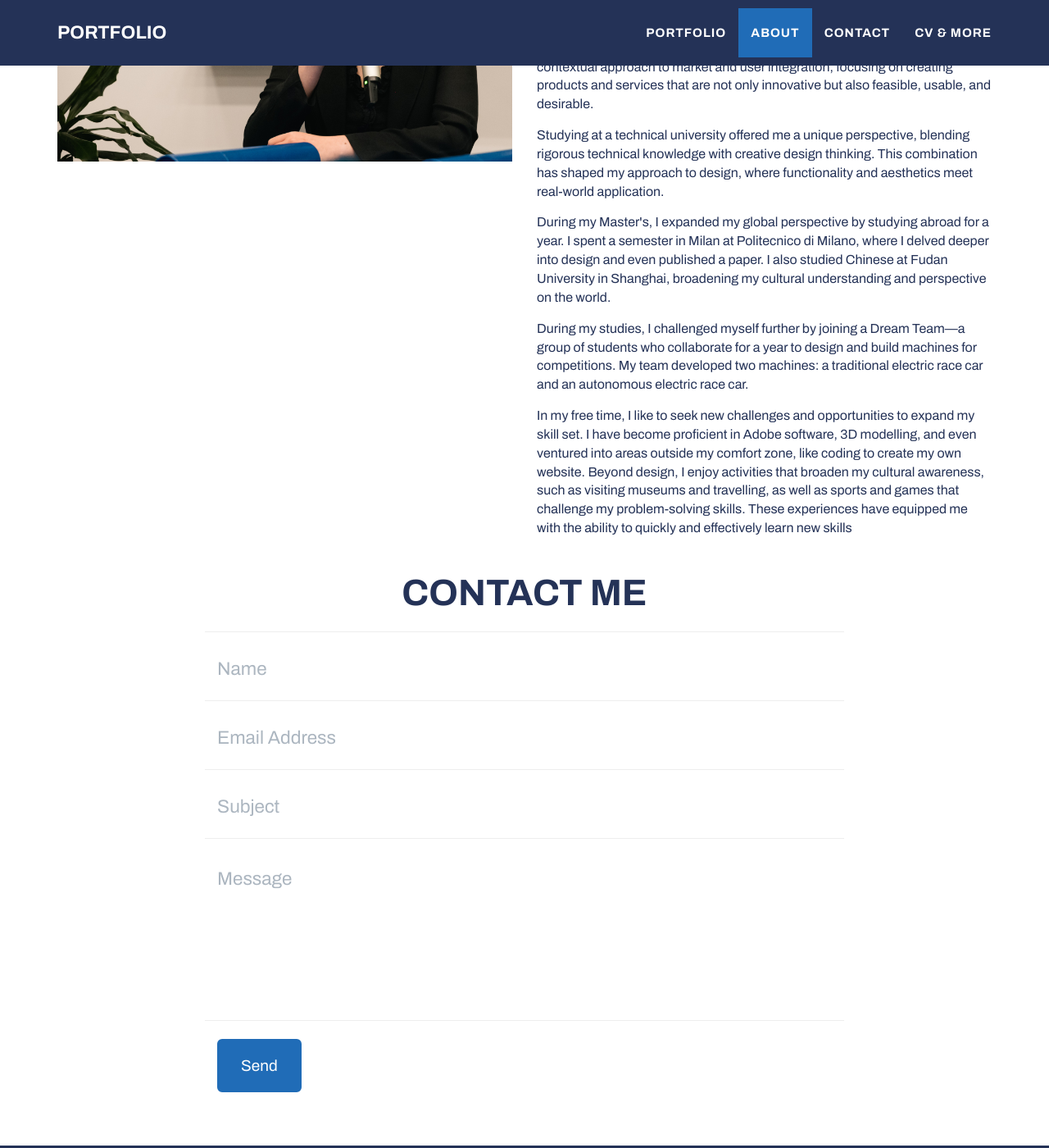
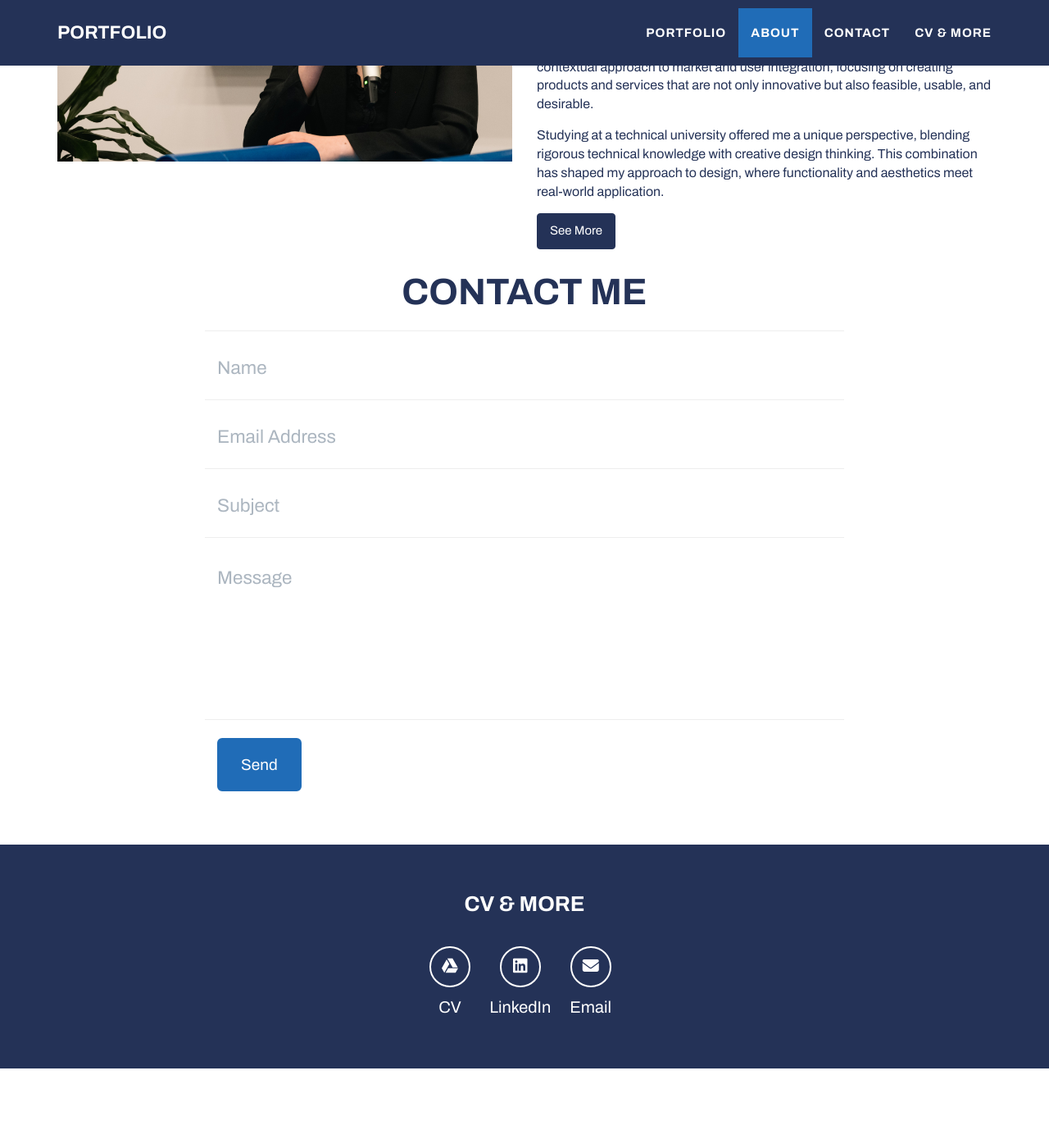
Before and after one commit to Kelly-Portfolio/Kelly-Portfolio.github.io, a Jekyll site: the page built from _posts/2014-07-18-project-1.markdown, in a window 1280 px wide and 1400 px high, scrolled down 1481 px. Shown: the whole window at 82% size. Built offline with Jekyll 4.4.1, drawn with Linux system fonts in a browser that asks for light colours; after the commit the page ends 2784 px from its top, so only the background shows below that.

Commit message:
collapse function

```diff
--- a/_includes/about.html
+++ b/_includes/about.html
@@ -28,6 +28,8 @@
           blending rigorous technical knowledge with creative design thinking.
           This combination has shaped my approach to design, where functionality and aesthetics meet real-world application.</p>
 
+        <!-- Hidden content -->
+        <div id="moreText" class="collapse">
         <p class="small">During my Master's, I expanded my global perspective by studying abroad for a year.
           I spent a semester in Milan at Politecnico di Milano, where I delved deeper into design and even published a paper.
           I also studied Chinese at Fudan University in Shanghai, broadening my cultural understanding and perspective on the world.</p>
@@ -41,6 +43,10 @@
           like coding to create my own website. Beyond design, I enjoy activities that broaden my cultural awareness,
           such as visiting museums and travelling, as well as sports and games that challenge my problem-solving skills.
           These experiences have equipped me with the ability to quickly and effectively learn new skills</p>
+        </div>
+
+        <!-- See More button -->
+        <button id="seeMoreBtn" class="btn btn-primary">See More</button>
       </div>
     </div>
   </div>
```
Also changed, not shown: _includes/css/main.css (+9 -0 lines), js/collapse.js (added, +14 -0 lines).
